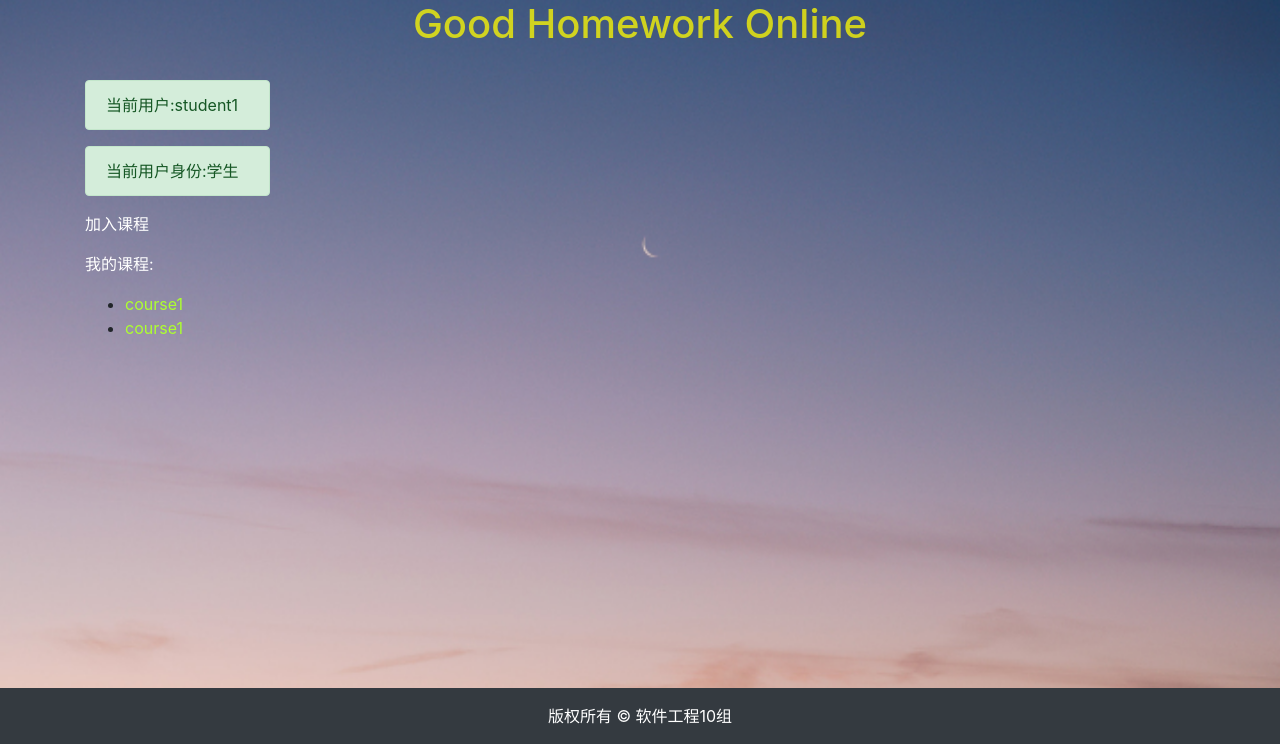
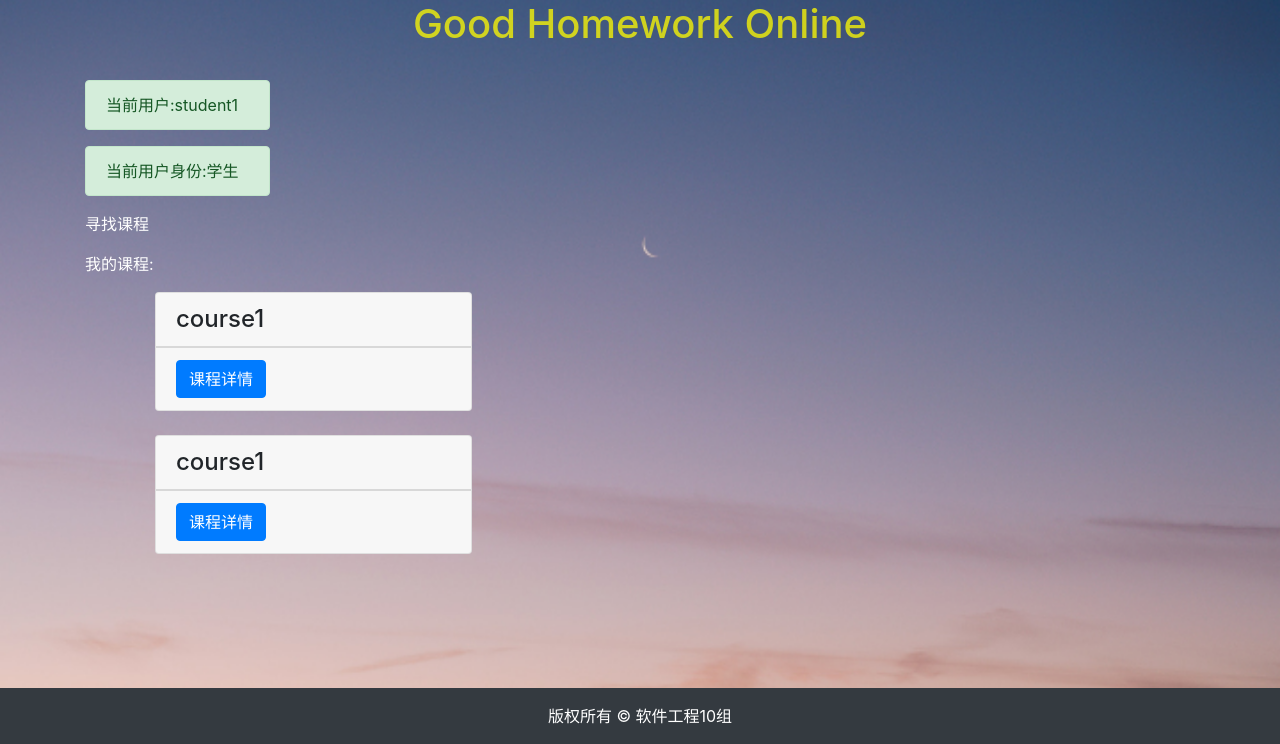
Before and after one commit to SoftwareGroupTen/demo2, a Django app: page /Login/home in a window 1280 px wide. Shown: the part 56-800 px from the top of the page. Run offline with Django 3.2, Linux system fonts and the light colour scheme; a user stored in the database is signed in; data comes from the database, SQL or seed files in the repository; both versions use the stored data as it was after the commit; some libraries are stand-ins or nearby versions.

Commit message:
smallchangesinHTML

```diff
--- a/templates/Login/home.html
+++ b/templates/Login/home.html
@@ -33,19 +33,50 @@ background-attachment: fixed;">
                 <p style="color:white">我的课程:</p>
                 <ul>
                 {% for course in mycourse %}
-                    <li><a style="color:greenyellow" href ="{% url 'Login:coursedetail' course.id %}">{{ course.courseName }}</a>  <a  href ="{% url 'Login:coursedelete' course.id %}">删除此课程</a></li>
+
+                <!-- 课程内容 -->
+                <div class="col-4 mb-4">
+                    <!-- 卡片容器 -->
+                        <div class="card h-100">
+
+                            <!-- 标题 -->
+                            <h4 class="card-header">{{ course.courseName }}</h4>
+
+
+                            <!-- 注脚 -->
+                            <div class="card-footer">
+                                <a href="{% url 'Login:coursedetail' course.id %}" class="btn btn-primary">课程详情</a>
+                            </div>
+                        </div>
+                    </div>
+
 
                 {% endfor %}
                 </ul>
             {% endif %}
 
             {% if request.session.role == '学生' %}
-                <p><a style="color:white" href ="{% url 'Login:joincourse' %}">加入课程</a></p>
+                <p><a style="color:white" href ="{% url 'Login:joincourse' %}">寻找课程</a></p>
                 <p style="color:white">我的课程:</p>
-                <ul>
+                <ul> <div class="container">
                     {% for c in sc %}
-                    <li><a style="color:greenyellow" href ="{% url 'Login:coursedetail' c.thecourse.id %}">{{ c.thecourse.courseName }}</a></li>
-                    {% endfor %}
+                        <!-- 课程内容 -->
+                        <div class="col-4 mb-4">
+                            <!-- 卡片容器 -->
+                                <div class="card h-100">
+
+                                    <!-- 标题 -->
+                                    <h4 class="card-header">{{ c.thecourse.courseName }}</h4>
+
+
+                                    <!-- 注脚 -->
+                                    <div class="card-footer">
+                                        <a href="{% url 'Login:coursedetail' c.thecourse.id %}" class="btn btn-primary">课程详情</a>
+                                    </div>
+                                </div>
+                            </div>
+                        {% endfor %}
+                </div>
                 </ul>
             {% endif %}
 
```
Also changed, not shown: templates/Login/coursedetail.html (+4 -4 lines), db.sqlite3.
